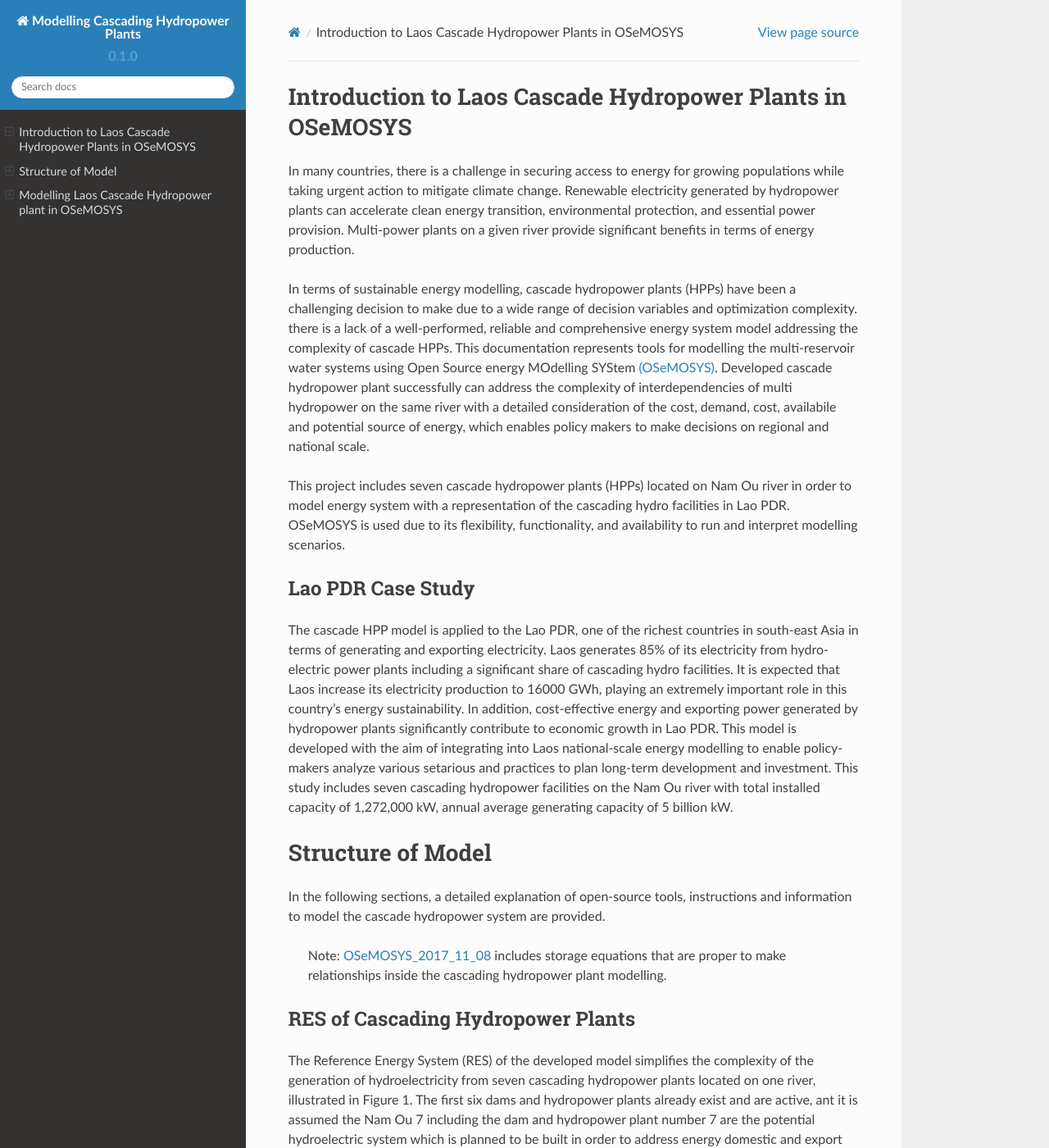
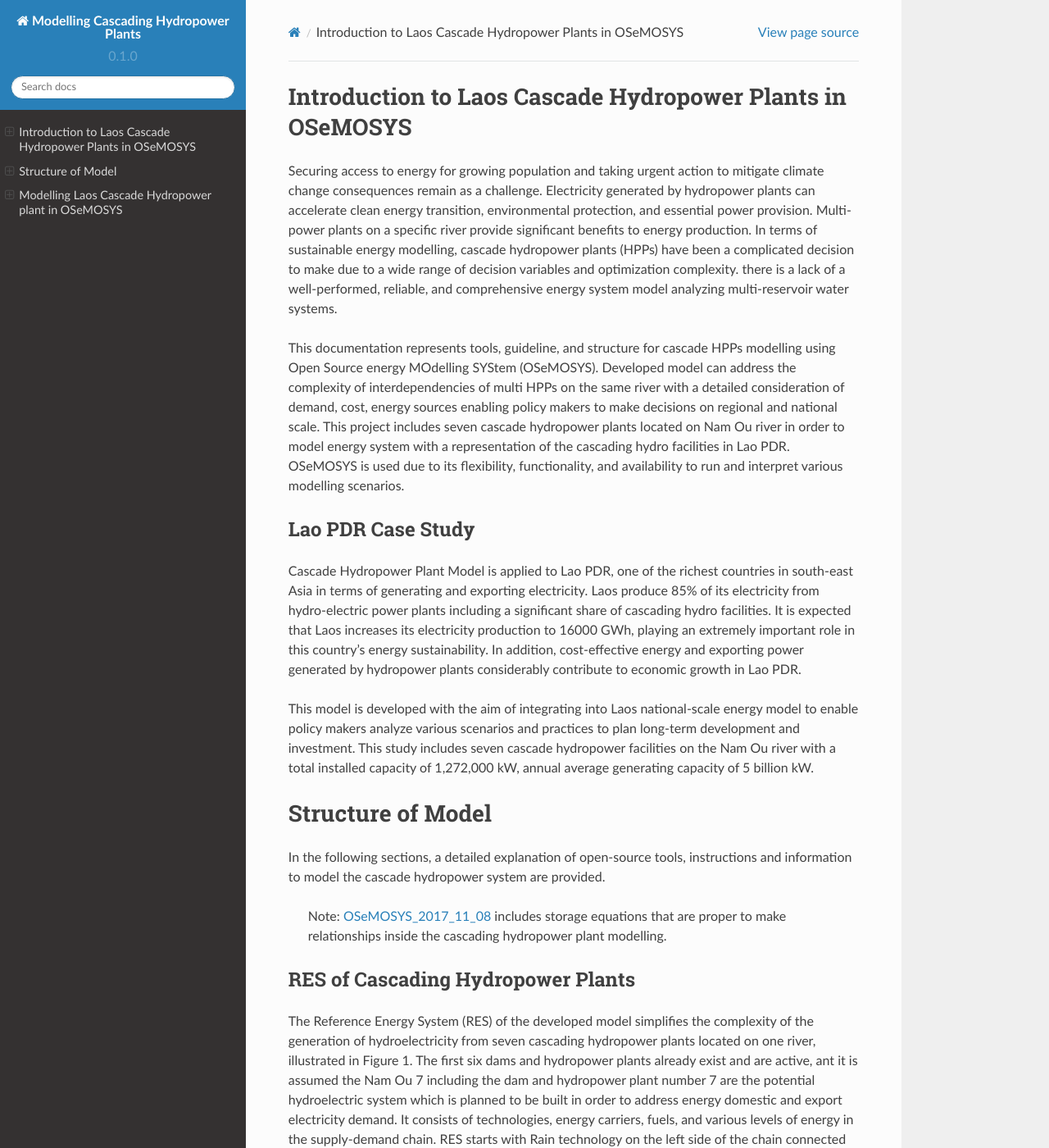
Before and after one commit to YSaedi/Laos_Cascading_HydropowerPlants, a Sphinx documentation site: the page built from docs/source/index.rst, in a window 1280 px wide and 1400 px high. Shown: the whole window at 82% size. Built offline with Sphinx 7.4.7 and the Read the Docs theme 2.0.0, drawn with Linux system fonts in a browser that asks for light colours.

Commit message:
Update index.rst

```diff
--- a/docs/source/index.rst
+++ b/docs/source/index.rst
@@ -1,16 +1,15 @@
 Introduction to Laos Cascade Hydropower Plants in OSeMOSYS
 ==============================================================
-In many countries, there is a challenge in securing access to energy for growing populations while taking urgent action to mitigate climate change. Renewable electricity generated by hydropower plants can accelerate clean energy transition, environmental protection, and essential power provision. Multi-power plants on a given river provide significant benefits in terms of energy production.
+Securing access to energy for growing population and taking urgent action to mitigate climate change consequences remain as a challenge. Electricity generated by hydropower plants can accelerate clean energy transition, environmental protection, and essential power provision. Multi-power plants on a specific river provide significant benefits to energy production. In terms of sustainable energy modelling, cascade hydropower plants (HPPs) have been a complicated decision to make due to a wide range of decision variables and optimization complexity. there is a lack of a well-performed, reliable, and comprehensive energy system model analyzing multi-reservoir water systems.
 
-
-In terms of sustainable energy modelling, cascade hydropower plants (HPPs) have been a challenging decision to make due to a wide range of decision variables and optimization complexity. there is a lack of a well-performed, reliable and comprehensive energy system model addressing the complexity of cascade HPPs. This documentation represents tools for modelling the multi-reservoir water systems using Open Source energy MOdelling SYStem `(OSeMOSYS)  <https://github.com/OSeMOSYS/OSeMOSYS_GNU_MathProg/blob/AlternateStorageCode/src/osemosys_short.txt/>`_. Developed cascade hydropower plant successfully can address the complexity of interdependencies of multi hydropower on the same river with a detailed consideration of the cost, demand, cost, availabile and potential source of energy, which enables policy makers to make decisions on regional and national scale.
-
-This project includes seven cascade hydropower plants (HPPs) located on Nam Ou river in order to model energy system with a representation of the cascading hydro facilities in Lao PDR. OSeMOSYS is used due to its flexibility, functionality, and availability to run and interpret modelling scenarios.
+This documentation represents tools, guideline, and structure for cascade HPPs modelling using Open Source energy MOdelling SYStem (OSeMOSYS). Developed model can address the complexity of interdependencies of multi HPPs on the same river with a detailed consideration of demand, cost, energy sources enabling policy makers to make decisions on regional and national scale. This project includes seven cascade hydropower plants located on Nam Ou river in order to model energy system with a representation of the cascading hydro facilities in Lao PDR. OSeMOSYS is used due to its flexibility, functionality, and availability to run and interpret various modelling scenarios.
 
 Lao PDR Case Study
 --------------------------------------
-The cascade HPP model is applied to the Lao PDR, one of the richest countries in south-east Asia in terms of generating and exporting electricity. Laos generates 85% of its electricity from hydro-electric power plants including a significant share of cascading hydro facilities. It is expected that Laos increase its electricity production to 16000 GWh, playing an extremely important role in this country’s energy sustainability. In addition, cost-effective energy and exporting power generated by hydropower plants significantly contribute to economic growth in Lao PDR.
-This model is developed with the aim of integrating into Laos national-scale energy modelling to enable policy-makers analyze various setarious and practices to plan long-term development and investment. This study includes seven cascading hydropower facilities on the Nam Ou river with total installed capacity of 1,272,000 kW, annual average generating capacity of 5 billion kW.
+Cascade Hydropower Plant Model is applied to Lao PDR, one of the richest countries in south-east Asia in terms of generating and exporting electricity. Laos produce 85% of its electricity from hydro-electric power plants including a significant share of cascading hydro facilities. It is expected that Laos increases its electricity production to 16000 GWh, playing an extremely important role in this country’s energy sustainability. In addition, cost-effective energy and exporting power generated by hydropower plants considerably contribute to economic growth in Lao PDR.
+
+This model is developed with the aim of integrating into Laos national-scale energy model to enable policy makers analyze various scenarios and practices to plan long-term development and investment. This study includes seven cascade hydropower facilities on the Nam Ou river with a total installed capacity of 1,272,000 kW, annual average generating capacity of 5 billion kW.
+
 
 Structure of Model
 ====================================
```
